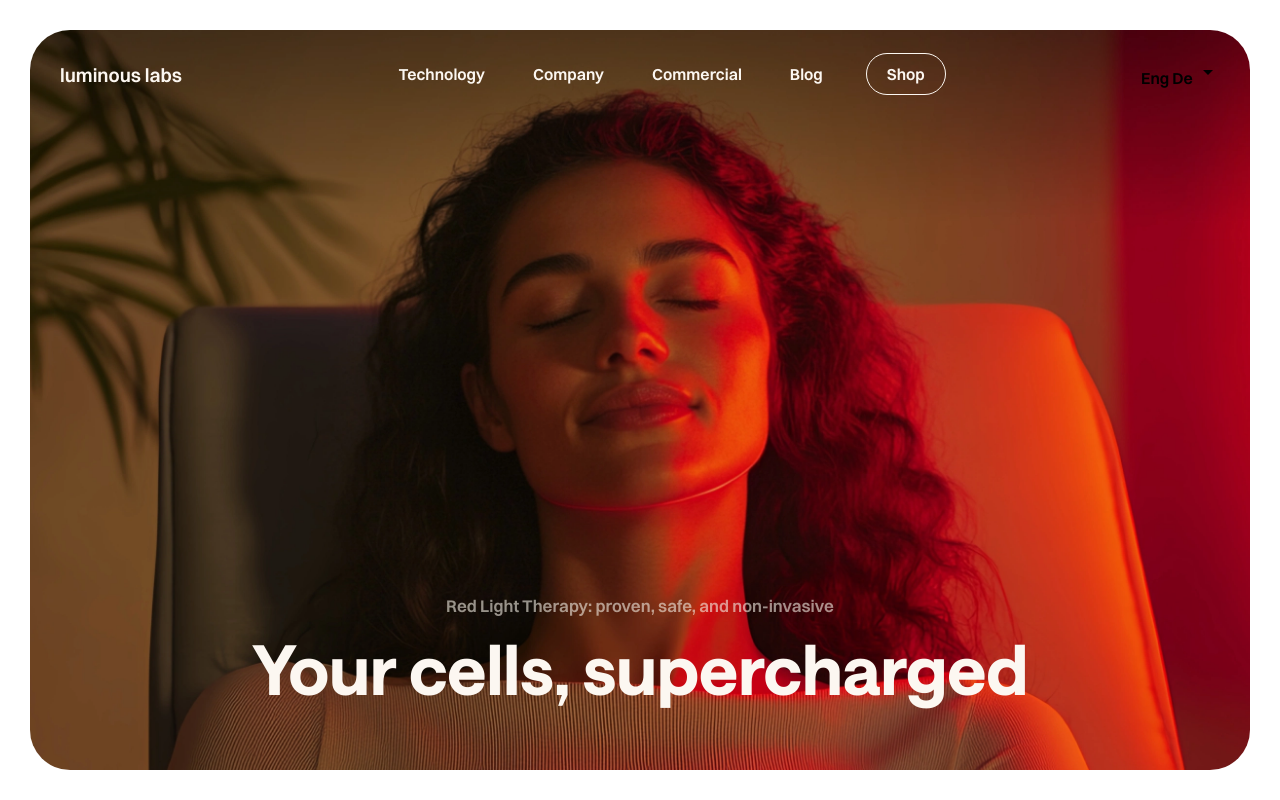
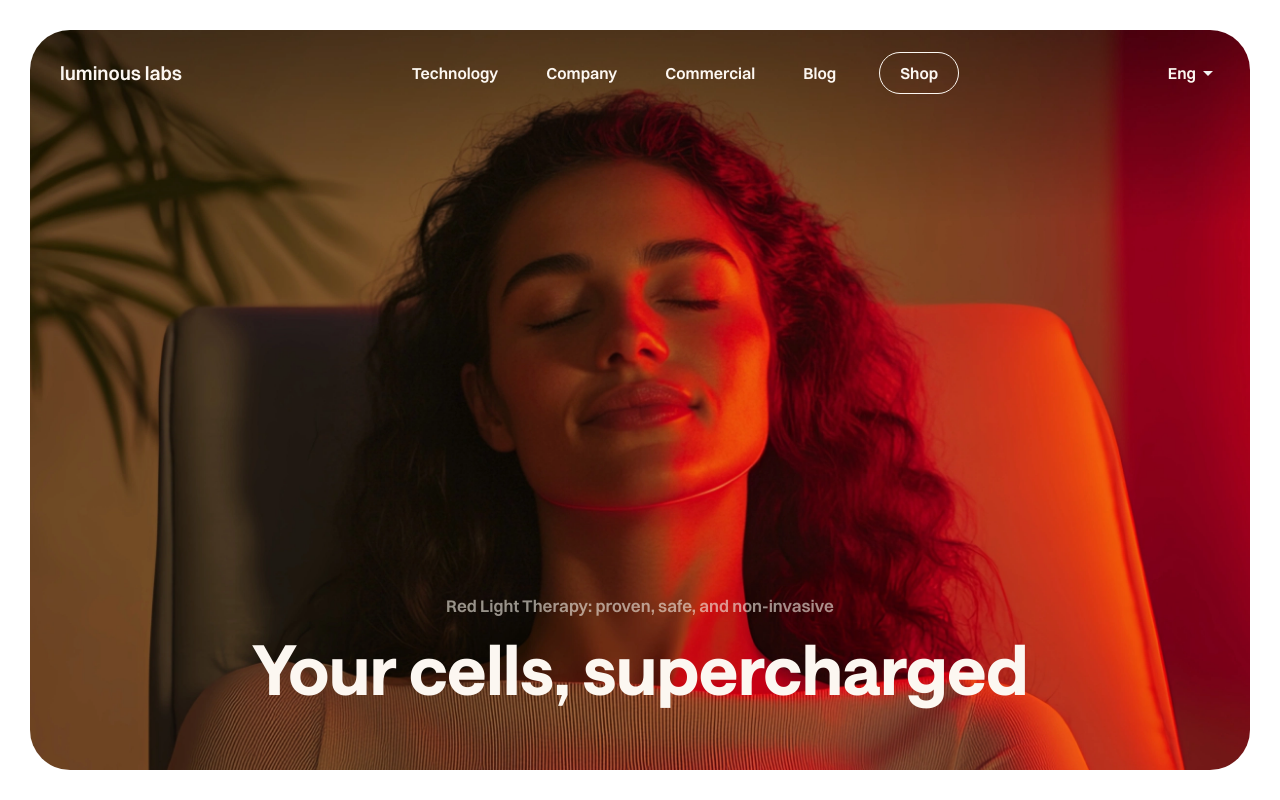
Before and after one commit to amandeep000/Luminous-Labs, a website built with Vite: page index.html in a window 1280 px wide. Built offline with nearby package versions, Linux system fonts and the light colour scheme.

Commit message:
Nav updated

```diff
--- a/index.html
+++ b/index.html
@@ -28,7 +28,7 @@
                 <span class="drop-down">De</span>
                 <span class="arrow">
                   <img
-                    src="./public/arrow_drop_down_24dp_000000_FILL0_wght400_GRAD0_opsz24.svg"
+                    src="./public/arrow_drop_down_24dp_F3F3F3_FILL0_wght400_GRAD0_opsz24.svg"
                     alt="arrow"
                   />
                 </span>
--- a/src/style.css
+++ b/src/style.css
@@ -111,3 +111,47 @@ body {
   font-size: 17px;
   color: rgba(242, 236, 226, 0.6);
 }
+/* nav language button style */
+.language {
+  position: relative;
+  display: inline-block;
+  cursor: pointer;
+  display: flex;
+  justify-content: center;
+  align-items: center;
+  transition: all 0.7s ease;
+  transition: all 0.7s ease;
+}
+
+.lang-text {
+  display: block;
+  color: #fcf7f1;
+}
+
+.drop-down {
+  display: none;
+  position: absolute;
+  top: 100%;
+  left: 0;
+  min-width: 80px;
+  padding: 8px;
+  color: #fcf7f1;
+
+  z-index: 1;
+}
+
+.language:hover .drop-down {
+  display: block;
+  opacity: 0.5;
+}
+
+.arrow {
+  display: inline-block;
+  pointer-events: none;
+}
+
+.arrow img {
+  display: block;
+  width: 24px;
+  height: 24px;
+}
```
Also changed, not shown: public/arrow_drop_down_24dp_000000_FILL0_wght400_GRAD0_opsz24.svg (deleted), public/arrow_drop_down_24dp_F3F3F3_FILL0_wght400_GRAD0_opsz24.svg (added).
